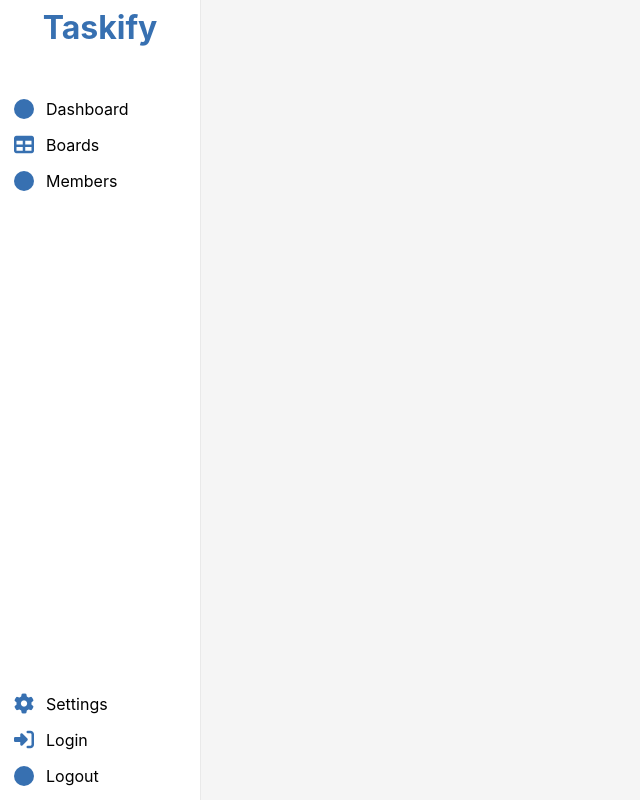
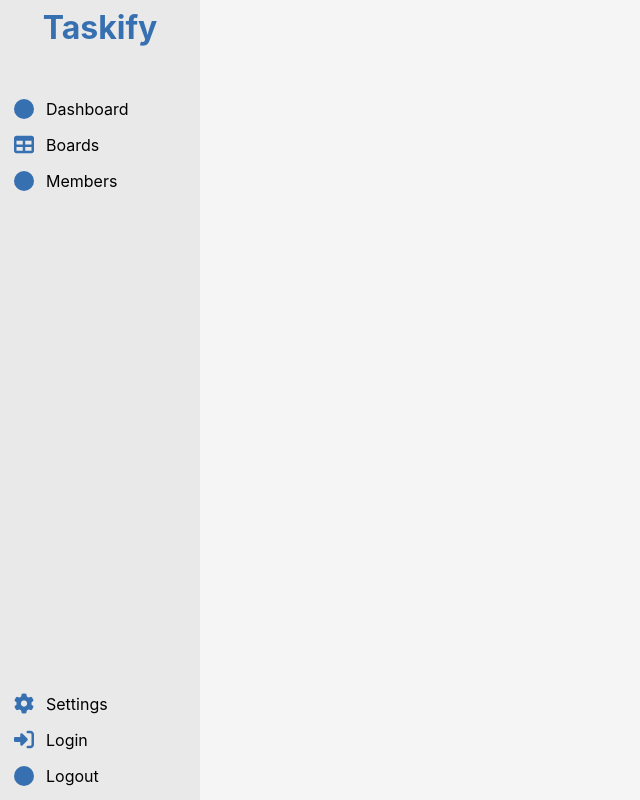
Before and after one commit to lxndrbukin/t3, a React (Create React App) app in the folder client/: page / in a window 1280 px wide. Shown: the whole page, without its empty margins (0-640 px from the left). Built offline with nearby package versions, Linux system fonts and the light colour scheme; no server answers.

Commit message:
Change background color of SideNav

```diff
--- a/client/src/components/SideNav/assets/styles.scss
+++ b/client/src/components/SideNav/assets/styles.scss
@@ -6,8 +6,7 @@
   justify-content: space-between;
   max-width: 250px;
   min-width: 200px;
-  border-right: 1px solid $color-light-grey;
-  background-color: $color-white;
+  background-color: $color-light-grey;
   height: 100%;
 
   .nav-logo {
```
